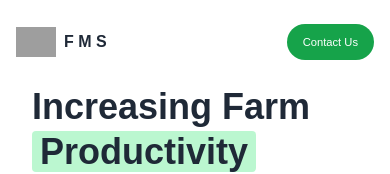
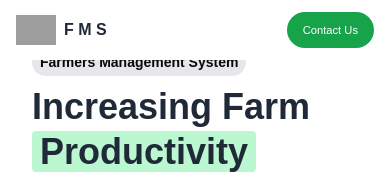
Before and after one commit to Botuns/de-greensoft, a Next.js app: page / in a window 390 px wide. Shown: the top 174 px of the page. Built offline with nearby package versions, Linux system fonts and the light colour scheme; grey boxes are pictures that could not be loaded.

Commit message:
Refactor nabar component to add responsive styling

```diff
--- a/src/components/blocks/nabar.tsx
+++ b/src/components/blocks/nabar.tsx
@@ -7,7 +7,7 @@ import React from "react";
 function NavBar() {
   return (
     <div className="inset-0 z-50">
-      <header className="container mx-auto px-4 py-6 flex justify-between items-center fixed z-50 bg-blend-saturation bg-white">
+      <header className="container mx-auto px-4 py-6 flex justify-between items-center fixed z-50 bg-blend-saturation bg-white  max-sm:py-3">
         <div className="flex items-center">
           <Image
             src="https://www.ekitistate.gov.ng/wp-content/uploads/LOGO-1.jpg?height=40&width=40"
```
